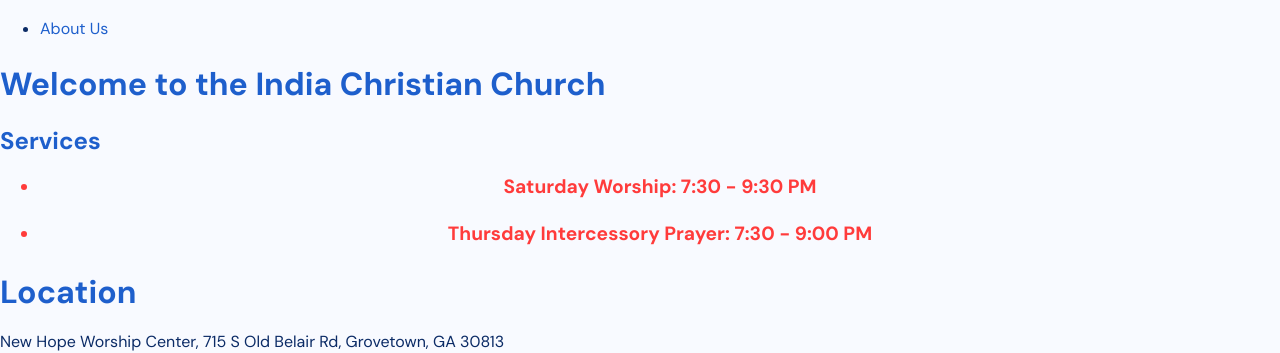
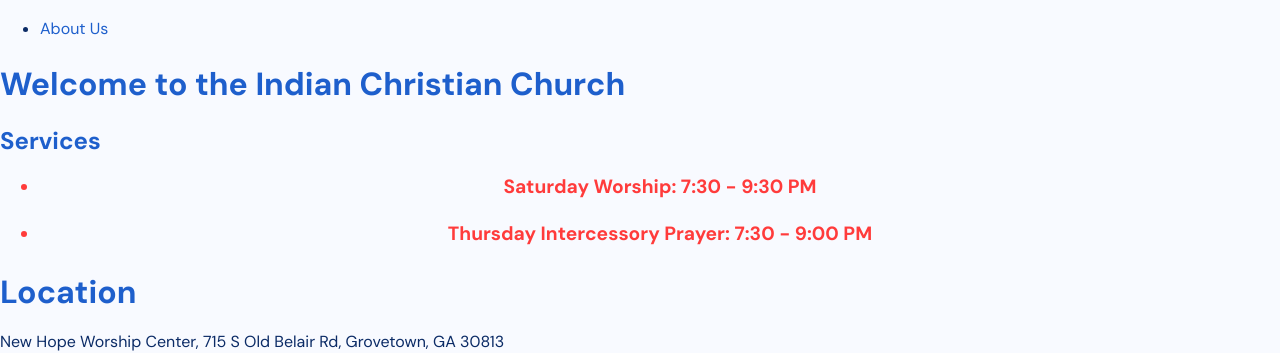
Before and after one commit to Coolfast3739/Indian-Christian-Church, a plain HTML site: page index.html in a window 1280 px wide. Shown: the top 353 px of the page. Drawn offline with Linux system fonts and the light colour scheme.

Commit message:
fix: correct the church name in the header

```diff
--- a/index.html
+++ b/index.html
@@ -17,7 +17,7 @@
     </ul>
 
     <header>
-        <h1>Welcome to the India Christian Church</h1>
+        <h1>Welcome to the Indian Christian Church</h1>
     </header>
     <main>
 
```
